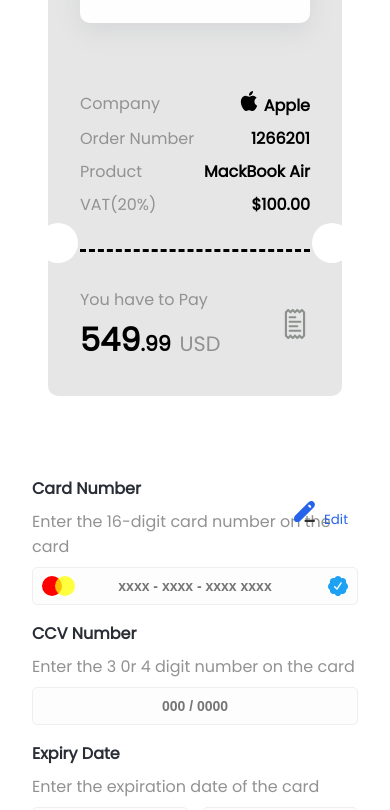
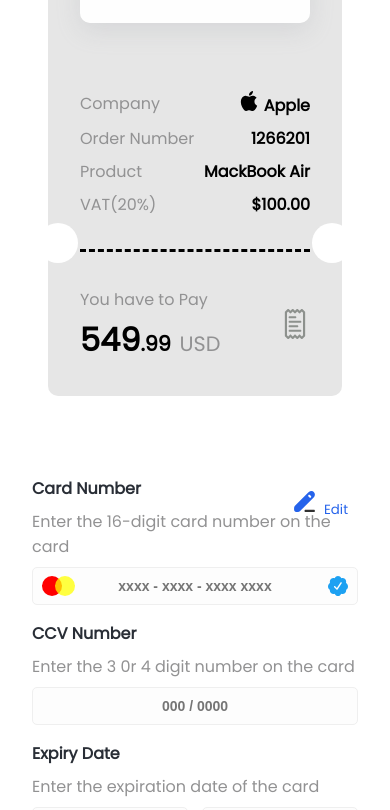
Before and after one commit to MeetMuaz/virtual-card, a React (Vite) app: page / in a window 390 px wide. Shown: the part 432-1242 px from the top of the page. Built offline with nearby package versions, Linux system fonts and the light colour scheme.

Commit message:
Completed

```diff
--- a/src/components/Home/Home.module.css
+++ b/src/components/Home/Home.module.css
@@ -139,6 +139,6 @@
         top: 17px;
     }
     .Edit{
-        top: -60px;
+        top: -70px;
     }
 }
```
